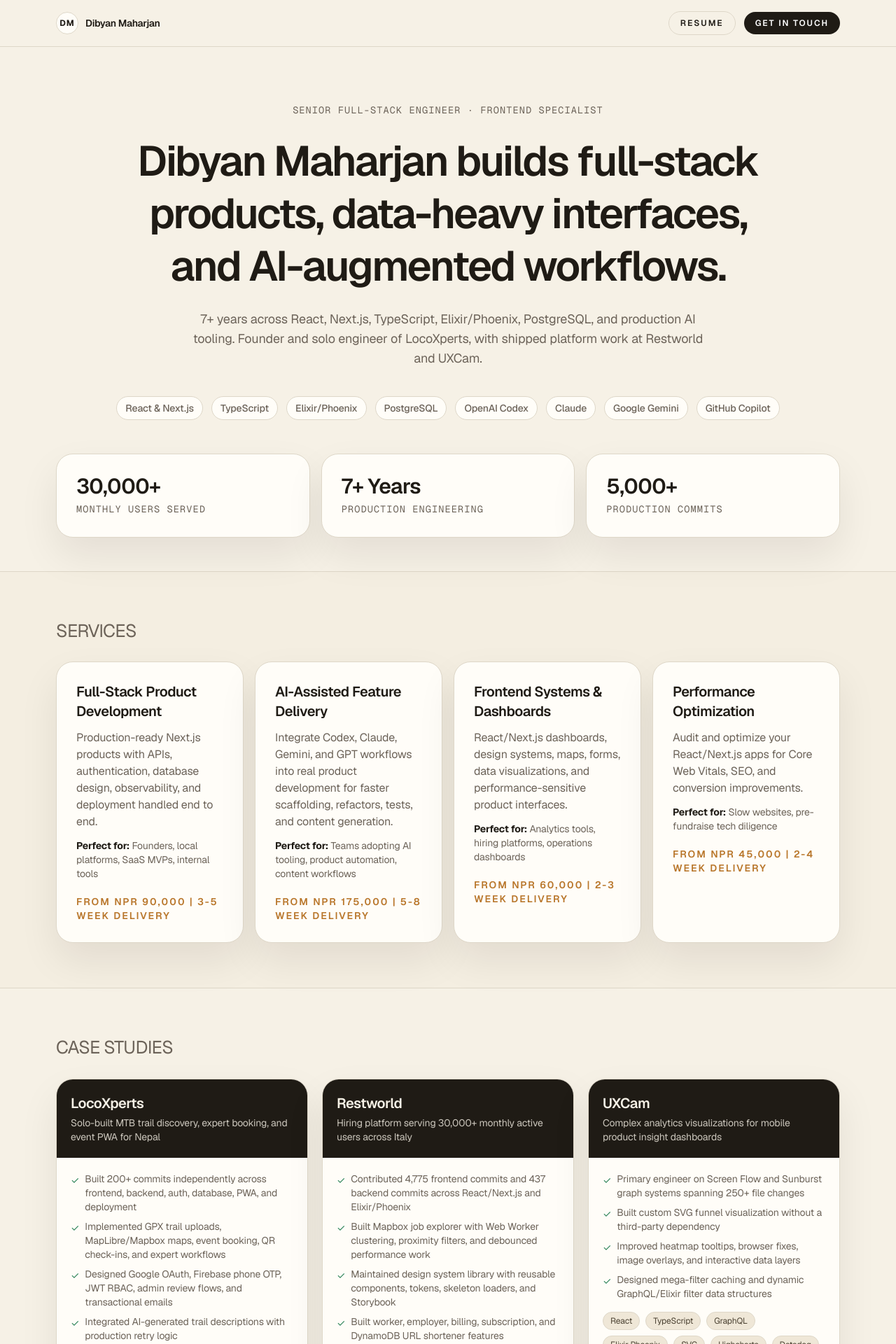
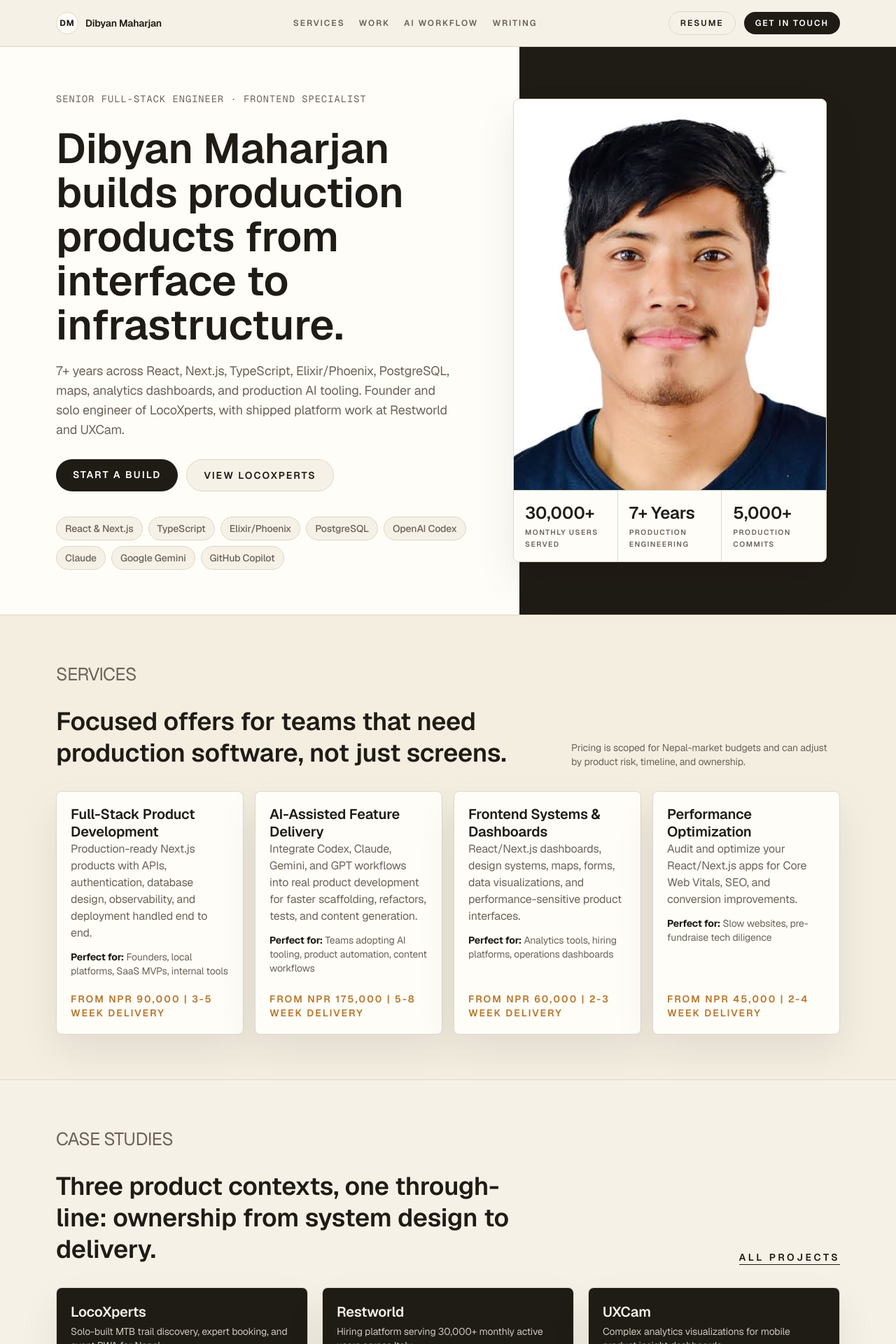
Before and after one commit to dibyandevelops/portfolio, a Next.js app: page / in a window 1280 px wide. Shown: the top 1920 px of the page at 70% size. Built offline with nearby package versions, Linux system fonts and the light colour scheme.

Commit message:
feat: refresh homepage layout

```diff
--- a/app/page.tsx
+++ b/app/page.tsx
@@ -1,3 +1,4 @@
+import Image from "next/image";
 import Link from "next/link";
 
 const techStack = [
@@ -15,6 +16,13 @@ const stats = [
   { number: "30,000+", label: "Monthly Users Served" },
   { number: "7+ Years", label: "Production Engineering" },
   { number: "5,000+", label: "Production Commits" },
+];
+
+const navLinks = [
+  { href: "#services", label: "Services" },
+  { href: "#work", label: "Work" },
+  { href: "#ai", label: "AI Workflow" },
+  { href: "/blogs", label: "Writing" },
 ];
 
 const services = [
@@ -114,8 +122,15 @@ export default function HomePage() {
             <span className="inline-flex h-8 w-8 items-center justify-center rounded-full border border-[var(--stroke)] bg-[#fffdf8] text-xs font-bold tracking-[0.08em] text-[var(--ink)]">
               DM
             </span>
-            <p className="text-sm font-semibold tracking-tight">Dibyan Maharjan</p>
+            <p className="text-sm font-semibold">Dibyan Maharjan</p>
           </div>
+          <nav className="hidden items-center gap-5 text-xs font-semibold uppercase tracking-[0.16em] text-[var(--muted)] lg:flex">
+            {navLinks.map((item) => (
+              <Link key={item.href} href={item.href} className="transition hover:text-[var(--ink)]">
+                {item.label}
+              </Link>
+            ))}
+          </nav>
           <div className="flex items-center gap-2 sm:gap-3">
             <Link
               href="/resume"
@@ -133,51 +148,100 @@ export default function HomePage() {
         </div>
       </header>
 
-      <section className="mx-auto w-full max-w-[1200px] px-4 pb-12 pt-12 sm:px-6 sm:pt-16 lg:px-10 lg:pt-20">
-        <div className="space-y-6 text-center">
+      <section className="relative overflow-hidden border-b border-[var(--stroke)] bg-[#fffdf8]">
+        <div className="absolute inset-y-0 right-0 hidden w-[42%] bg-[var(--ink)] lg:block" />
+        <div className="mx-auto grid min-h-[calc(100vh-73px)] w-full max-w-[1200px] items-center gap-10 px-4 py-10 sm:px-6 lg:grid-cols-[1.1fr_0.9fr] lg:px-10 lg:py-16">
+          <div className="relative z-10 space-y-7">
             <p className="mono-label">Senior full-stack engineer · frontend specialist</p>
-          <h1 className="mx-auto max-w-4xl text-balance text-3xl font-semibold leading-tight tracking-[-0.04em] sm:text-4xl lg:text-6xl">
-            Dibyan Maharjan builds full-stack products, data-heavy interfaces, and AI-augmented workflows.
+            <div className="space-y-5">
+              <h1 className="max-w-4xl text-balance text-4xl font-semibold leading-[1.05] sm:text-5xl lg:text-6xl">
+                Dibyan Maharjan builds production products from interface to infrastructure.
               </h1>
-          <p className="mx-auto max-w-3xl text-pretty text-base text-[var(--muted)] sm:text-lg">
-            7+ years across React, Next.js, TypeScript, Elixir/Phoenix, PostgreSQL, and production AI tooling.
-            Founder and solo engineer of LocoXperts, with shipped platform work at Restworld and UXCam.
+              <p className="max-w-2xl text-pretty text-base text-[var(--muted)] sm:text-lg">
+                7+ years across React, Next.js, TypeScript, Elixir/Phoenix, PostgreSQL, maps,
+                analytics dashboards, and production AI tooling. Founder and solo engineer of
+                LocoXperts, with shipped platform work at Restworld and UXCam.
               </p>
             </div>
 
-        <div className="mt-8 flex flex-wrap justify-center gap-2 sm:mt-10 sm:gap-3">
+            <div className="flex flex-col gap-3 sm:flex-row">
+              <a
+                href="mailto:dibyan.softwaredev@gmail.com?subject=Product Engineering Inquiry"
+                className="inline-flex justify-center rounded-full bg-[var(--ink)] px-6 py-3 text-sm font-semibold uppercase tracking-[0.14em] !text-white visited:!text-white hover:!text-white focus:!text-white active:!text-white transition hover:bg-[#111111]"
+              >
+                Start a Build
+              </a>
+              <Link
+                href="https://locoxperts.com"
+                target="_blank"
+                className="inline-flex justify-center rounded-full border border-[var(--stroke)] bg-[var(--sand)] px-6 py-3 text-sm font-semibold uppercase tracking-[0.14em] text-[var(--ink)] transition hover:border-[var(--ink)]"
+              >
+                View LocoXperts
+              </Link>
+            </div>
+
+            <div className="flex flex-wrap gap-2 pt-2">
               {techStack.map((tech) => (
                 <span
                   key={tech}
-              className="rounded-full border border-[var(--stroke)] bg-[#fffdf8] px-3 py-1.5 text-xs font-medium text-[var(--muted)] sm:text-sm"
+                  className="rounded-full border border-[var(--stroke)] bg-[var(--sand)] px-3 py-1.5 text-xs font-medium text-[var(--muted)] sm:text-sm"
                 >
                   {tech}
                 </span>
               ))}
             </div>
+          </div>
 
-        <div className="mt-8 grid grid-cols-1 gap-3 sm:mt-12 sm:grid-cols-3 sm:gap-4">
+          <div className="relative z-10">
+            <div className="mx-auto max-w-sm overflow-hidden rounded-lg border border-[var(--stroke)] bg-[var(--sand)] shadow-[var(--shadow)] lg:max-w-md">
+              <div className="relative aspect-[4/5]">
+                <Image
+                  src="/DIBYAN_PP_PHOTO-removebg.jpg"
+                  alt="Dibyan Maharjan"
+                  fill
+                  priority
+                  sizes="(min-width: 1024px) 420px, 80vw"
+                  className="object-cover object-top"
+                />
+              </div>
+              <div className="grid grid-cols-3 border-t border-[var(--stroke)] bg-[#fffdf8]">
                 {stats.map((stat) => (
-            <div key={stat.label} className="surface-card text-center sm:text-left">
-              <p className="text-3xl font-semibold tracking-tight text-[var(--ink)]">{stat.number}</p>
-              <p className="mono-label mt-1">{stat.label}</p>
+                  <div key={stat.label} className="border-r border-[var(--stroke)] p-3 last:border-r-0 sm:p-4">
+                    <p className="text-xl font-semibold sm:text-2xl">{stat.number}</p>
+                    <p className="mt-1 text-[0.65rem] font-semibold uppercase tracking-[0.14em] text-[var(--muted)]">
+                      {stat.label}
+                    </p>
                   </div>
                 ))}
               </div>
+            </div>
+          </div>
+        </div>
       </section>
 
-      <section className="border-y border-[var(--stroke)] bg-[#efe7d7]/35">
+      <section id="services" className="border-b border-[var(--stroke)] bg-[#efe7d7]/35">
         <div className="mx-auto w-full max-w-[1200px] px-4 py-12 sm:px-6 sm:py-16 lg:px-10">
+          <div className="flex flex-col justify-between gap-4 md:flex-row md:items-end">
+            <div>
               <p className="section-heading">Services</p>
-          <div className="mt-6 grid grid-cols-1 gap-4 md:grid-cols-2 xl:grid-cols-4">
+              <h2 className="max-w-2xl text-3xl font-semibold leading-tight sm:text-4xl">
+                Focused offers for teams that need production software, not just screens.
+              </h2>
+            </div>
+            <p className="max-w-sm text-sm text-[var(--muted)]">
+              Pricing is scoped for Nepal-market budgets and can adjust by product risk, timeline, and ownership.
+            </p>
+          </div>
+
+          <div className="mt-8 grid grid-cols-1 gap-4 md:grid-cols-2 xl:grid-cols-4">
             {services.map((service) => (
-              <article key={service.title} className="surface-card h-full space-y-3">
-                <h3 className="text-xl font-semibold tracking-tight">{service.title}</h3>
+              <article key={service.title} className="flex min-h-[280px] flex-col rounded-lg border border-[var(--stroke)] bg-[#fffdf8] p-5 shadow-[var(--shadow)]">
+                <h3 className="text-xl font-semibold leading-tight">{service.title}</h3>
                 <p className="text-sm text-[var(--muted)] sm:text-base">{service.description}</p>
-                <p className="text-sm text-[var(--muted)]">
+                <p className="mt-3 text-sm text-[var(--muted)]">
                   <strong className="text-[var(--ink)]">Perfect for:</strong> {service.perfectFor}
                 </p>
-                <p className="pt-2 text-sm font-semibold uppercase tracking-[0.14em] text-[var(--accent)]">
+                <p className="mt-auto pt-5 text-sm font-semibold uppercase tracking-[0.14em] text-[var(--accent)]">
                   {service.price}
                 </p>
               </article>
@@ -186,13 +250,23 @@ export default function HomePage() {
         </div>
       </section>
 
-      <section className="mx-auto w-full max-w-[1200px] px-4 py-12 sm:px-6 sm:py-16 lg:px-10">
+      <section id="work" className="mx-auto w-full max-w-[1200px] px-4 py-12 sm:px-6 sm:py-16 lg:px-10">
+        <div className="flex flex-col justify-between gap-4 md:flex-row md:items-end">
+          <div>
             <p className="section-heading">Case Studies</p>
-        <div className="mt-6 grid grid-cols-1 gap-5 lg:grid-cols-3">
+            <h2 className="max-w-2xl text-3xl font-semibold leading-tight sm:text-4xl">
+              Three product contexts, one through-line: ownership from system design to delivery.
+            </h2>
+          </div>
+          <Link href="/projects" className="inline-link text-sm font-semibold uppercase tracking-[0.25em]">
+            All projects
+          </Link>
+        </div>
+        <div className="mt-8 grid grid-cols-1 gap-5 lg:grid-cols-3">
           {caseStudies.map((study) => (
-            <article key={study.title} className="overflow-hidden rounded-[24px] border border-[var(--stroke)] bg-[#fffdf8] shadow-[var(--shadow)]">
+            <article key={study.title} className="overflow-hidden rounded-lg border border-[var(--stroke)] bg-[#fffdf8] shadow-[var(--shadow)]">
               <div className="bg-[var(--ink)] p-5 text-[var(--sand)]">
-                <h3 className="text-xl font-semibold tracking-tight">{study.title}</h3>
+                <h3 className="text-xl font-semibold">{study.title}</h3>
                 <p className="mt-1 text-sm text-[var(--sand)]/80">{study.subtitle}</p>
               </div>
               <div className="space-y-4 p-5">
@@ -220,7 +294,7 @@ export default function HomePage() {
         </div>
       </section>
 
-      <section className="border-y border-[var(--stroke)] bg-[#fffdf8]">
+      <section id="ai" className="border-y border-[var(--stroke)] bg-[#fffdf8]">
         <div className="mx-auto w-full max-w-[1000px] px-4 py-12 sm:px-6 sm:py-16 lg:px-10">
           <p className="section-heading text-center">How AI Accelerates Development</p>
           <p className="mx-auto mt-4 max-w-2xl text-center text-sm text-[var(--muted)] sm:text-base">
@@ -240,7 +314,7 @@ export default function HomePage() {
           </div>
 
           <div className="surface-card mt-6 border-2 border-[var(--accent)] text-center">
-            <p className="text-lg font-semibold tracking-tight">Manual vs. AI-Assisted Delivery</p>
+            <p className="text-lg font-semibold">Manual vs. AI-Assisted Delivery</p>
             <div className="mt-5 grid grid-cols-1 gap-4 sm:grid-cols-2">
               <div>
                 <p className="text-sm text-[var(--muted)]">Feature Scaffold</p>
@@ -258,7 +332,7 @@ export default function HomePage() {
       </section>
 
       <section className="mx-auto w-full max-w-[1200px] px-4 py-12 text-center sm:px-6 sm:py-16 lg:px-10">
-        <h2 className="text-3xl font-semibold tracking-tight sm:text-4xl">Ready to Build a Serious Product?</h2>
+        <h2 className="text-3xl font-semibold sm:text-4xl">Ready to Build a Serious Product?</h2>
         <p className="mx-auto mt-3 max-w-xl text-base text-[var(--muted)] sm:text-lg">
           Let&apos;s define the product, stack, delivery plan, and AI-assisted workflow that fits your constraints.
         </p>
```
Lines whose indentation alone changed are shown as unchanged.
